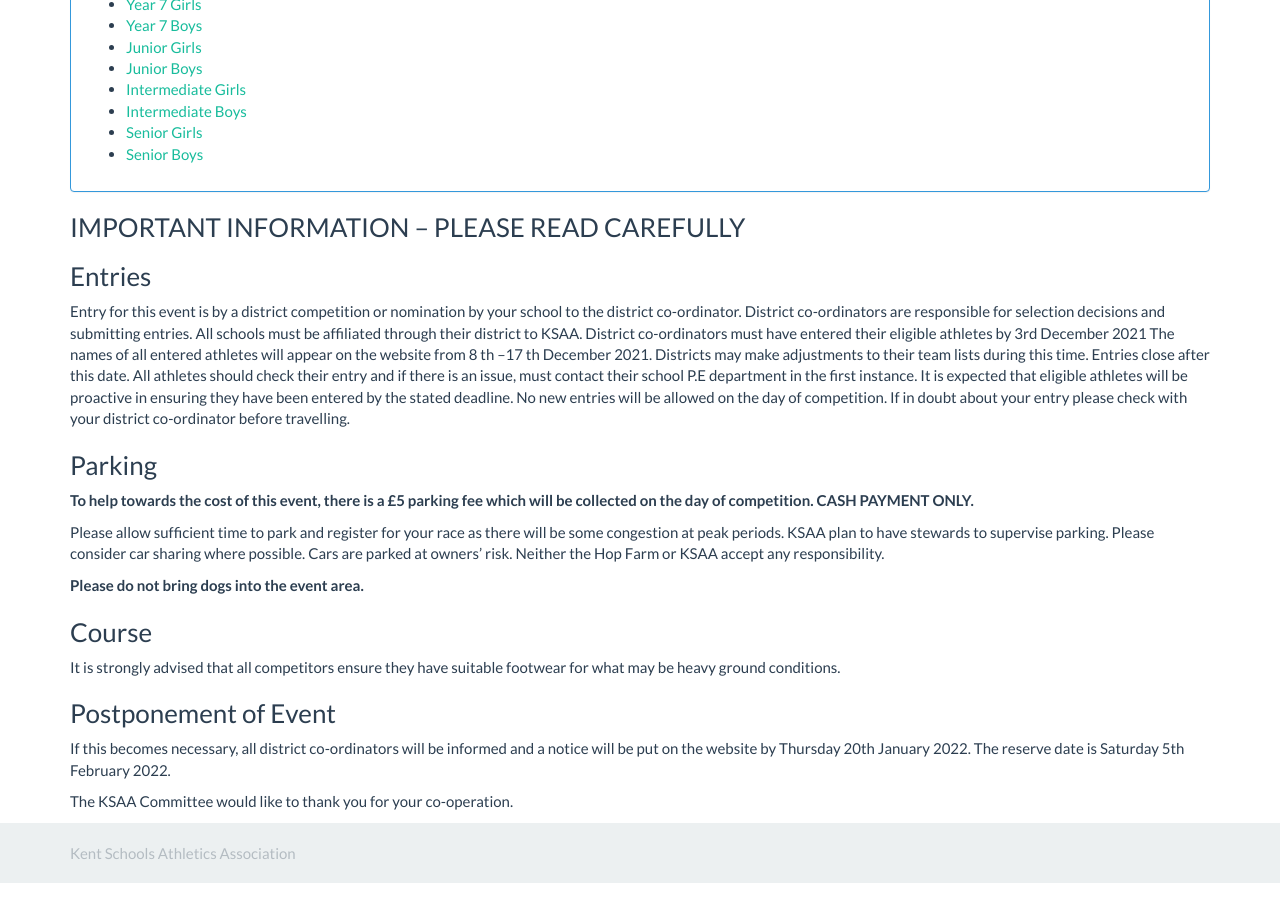
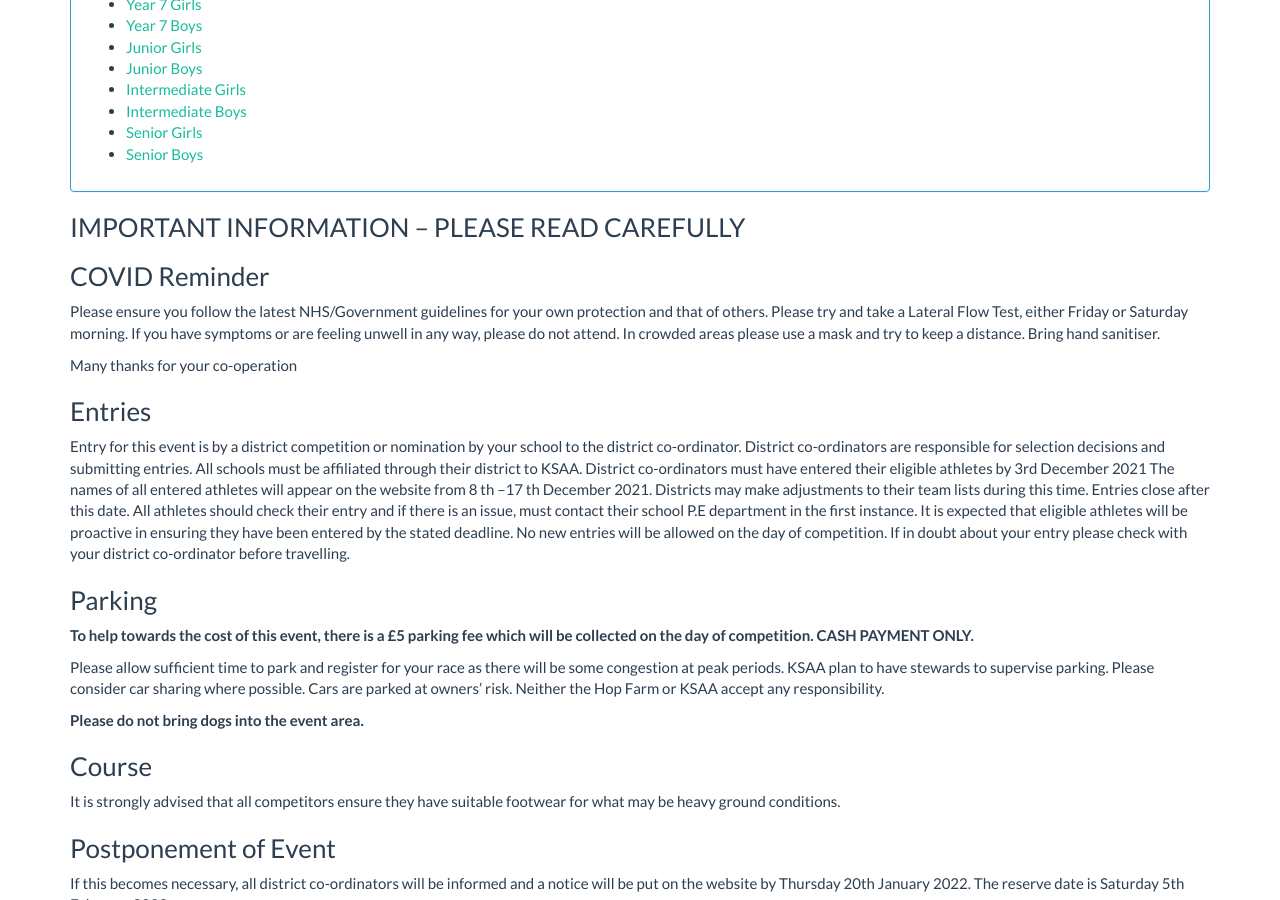
Before and after one commit to chrisnewark/chrisnewark.github.io, a Jekyll site: the page built from _events/21-22/2022-01-22-kent-schools-cross-country-champs.md, in a window 1280 px wide and 900 px high, scrolled down 496 px. Built offline with Jekyll 4.4.1, drawn with Linux system fonts in a browser that asks for light colours; nearby versions of some CDN libraries.

Commit message:
Added COVID reminder

```diff
--- a/_events/21-22/2022-01-22-kent-schools-cross-country-champs.md
+++ b/_events/21-22/2022-01-22-kent-schools-cross-country-champs.md
@@ -28,6 +28,12 @@ location: Hop Farm
 </div>
 
 ### IMPORTANT INFORMATION – PLEASE READ CAREFULLY
+
+### COVID Reminder
+
+Please ensure you follow the latest NHS/Government guidelines for your own protection and that of others. Please try and take a Lateral Flow Test, either Friday or Saturday morning. If you have symptoms or are feeling unwell in any way, please do not attend. In crowded areas please use a mask and try to keep a distance. Bring hand sanitiser.
+
+Many thanks for your co-operation
 
 ### Entries
 
```
